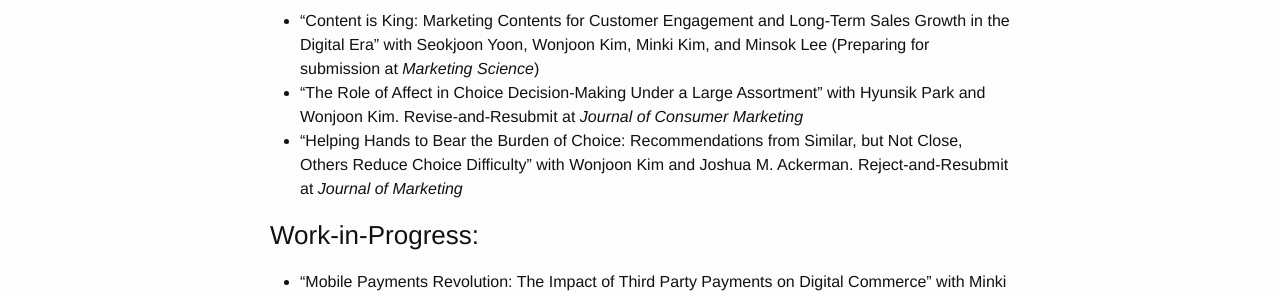
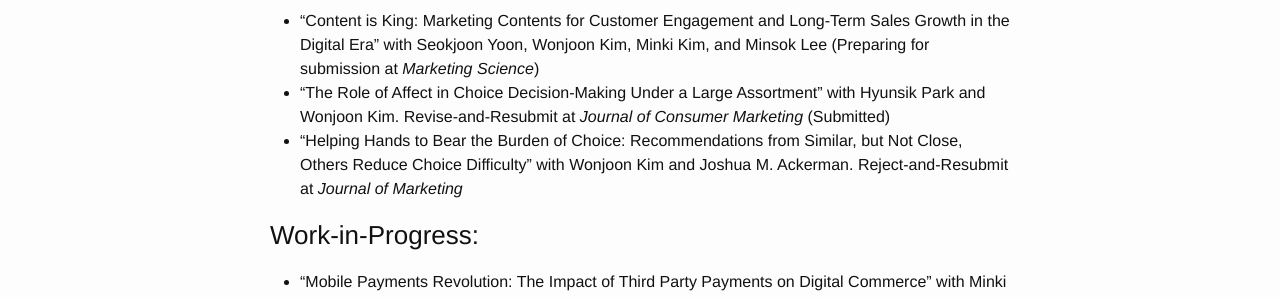
Before and after one commit to j1yoo/j1yoo.github.io, a Jekyll site: the page built from research.markdown, in a window 1280 px wide. Shown: the part 326-623 px from the top of the page. Built offline with Jekyll 4.4.1, drawn with Linux system fonts in a browser that asks for light colours.

Commit message:
Update research.markdown

```diff
--- a/research.markdown
+++ b/research.markdown
@@ -9,7 +9,7 @@
 
 ### Working papers:
 * "Content is King: Marketing Contents for Customer Engagement and Long-Term Sales Growth in the Digital Era" with Seokjoon Yoon, Wonjoon Kim, Minki Kim, and Minsok Lee (Preparing for submission at _Marketing Science_)
-* "The Role of Affect in Choice Decision-Making Under a Large Assortment" with Hyunsik Park and Wonjoon Kim. Revise-and-Resubmit at _Journal of Consumer Marketing_
+* "The Role of Affect in Choice Decision-Making Under a Large Assortment" with Hyunsik Park and Wonjoon Kim. Revise-and-Resubmit at _Journal of Consumer Marketing_ (Submitted)
 * "Helping Hands to Bear the Burden of Choice: Recommendations from Similar, but Not Close, Others Reduce Choice Difficulty" with Wonjoon Kim and Joshua M. Ackerman. Reject-and-Resubmit at _Journal of Marketing_
 
 ### Work-in-Progress:
```
